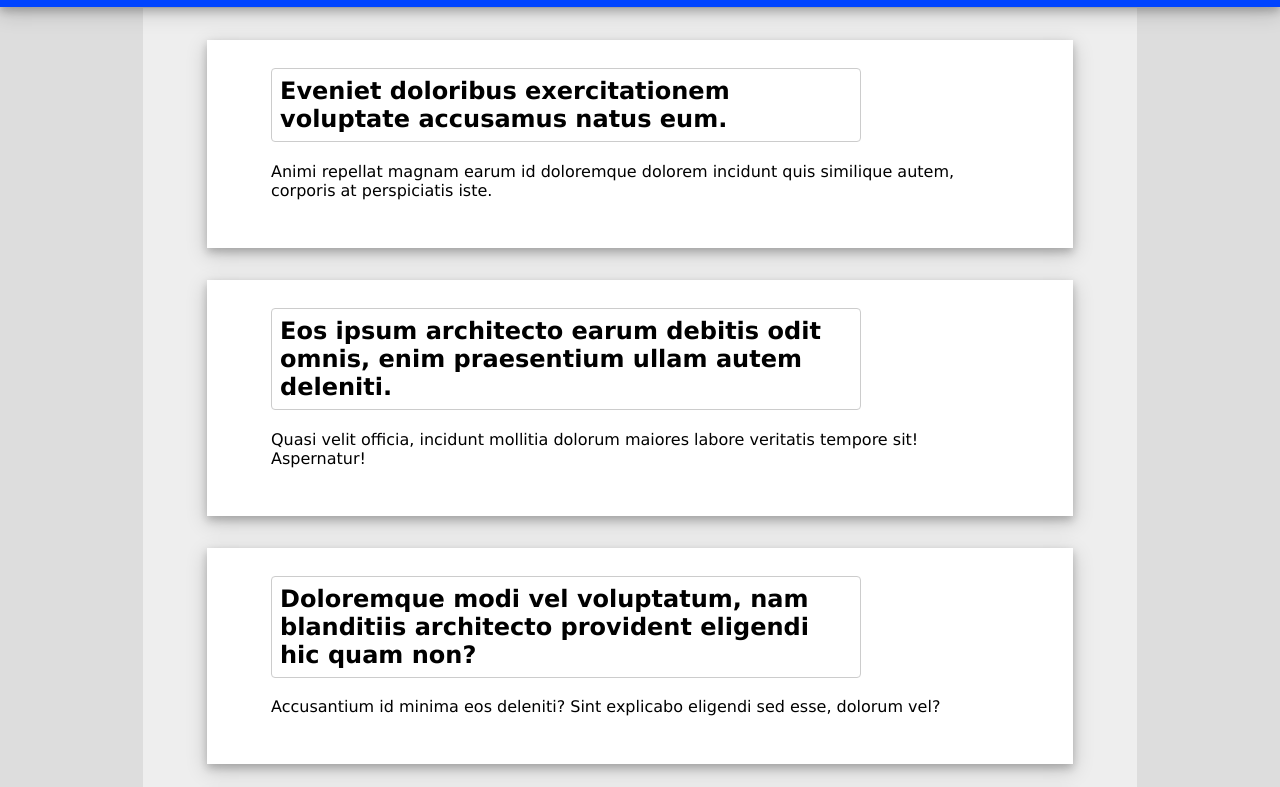
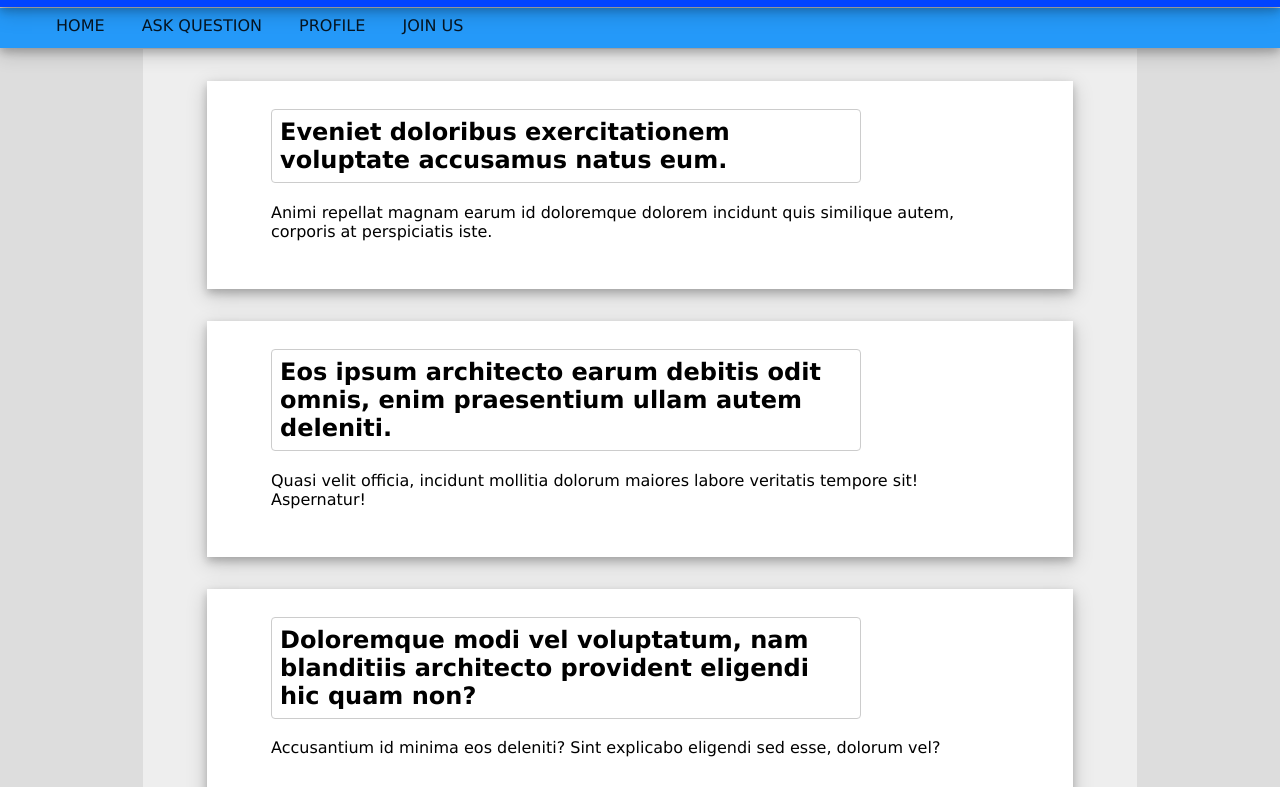
Before and after one commit to dbuturu/StackOverflow-lite, a plain HTML site: page index.html in a window 1280 px wide. Shown: the part 73-860 px from the top of the page. Drawn offline with Linux system fonts and the light colour scheme.

Commit message:
added navigation bar

```diff
--- a/index.html
+++ b/index.html
@@ -17,6 +17,14 @@
                 <label for="search"><input type="text" class="field" name="search" id="search" placeholder="search"></label>
             </div>
         </header>
+        <nav class="nav">
+            <ul>
+                <li class="links" id="home"><a href="#home">home</a></li>
+                <li class="links" id="postquestion"><a href="#postquestion">ask question</a></li>
+                <li class="links" id="profile"><a href="#profile">profile</a></li>
+                <li class="links" id="signup"><a href="#signup">Join US</a></li>
+            </ul>
+        </nav>
         <main id="body"></main>
         <footer id="footer">
 
--- a/static/style/base.css
+++ b/static/style/base.css
@@ -11,9 +11,9 @@ body {
     width: 100%;
     margin: 0;
     display: grid;
-    grid-template-rows: minmax(5rem, 5vh) auto minmax(min-content, max-content);
+    grid-template-rows: minmax(5rem, 5vh) minmax(2.5rem, 2.5vh) auto minmax(min-content, max-content);
     grid-template-columns:1fr 7fr 1fr;
-    grid-template-areas: "title title title" ". body ." "footer footer footer";
+    grid-template-areas: "title title title" "nav nav nav " ". body ." "footer footer footer";
     grid-gap: 1px;
 }
 
@@ -40,6 +40,27 @@ body {
 .search{
     height: 1rem;
     float: right
+}
+
+.nav{
+    padding-top: .5rem;
+    grid-area: nav;
+    z-index: 6;
+    background-color: hsla(207, 100%, 50%, 0.836);
+    box-shadow: 0 4px 8px 0 rgba(0, 0, 0, .2),
+    0 6px 20px 0 rgba(0, 0, 0, .19);
+}
+
+.nav>ul,
+.links{
+    display: inline;
+}
+
+.links>a{
+    text-transform: uppercase;
+    color: #000000dd;
+    margin: .5rem 1rem;
+    text-decoration:none
 }
 
 #body {
```
